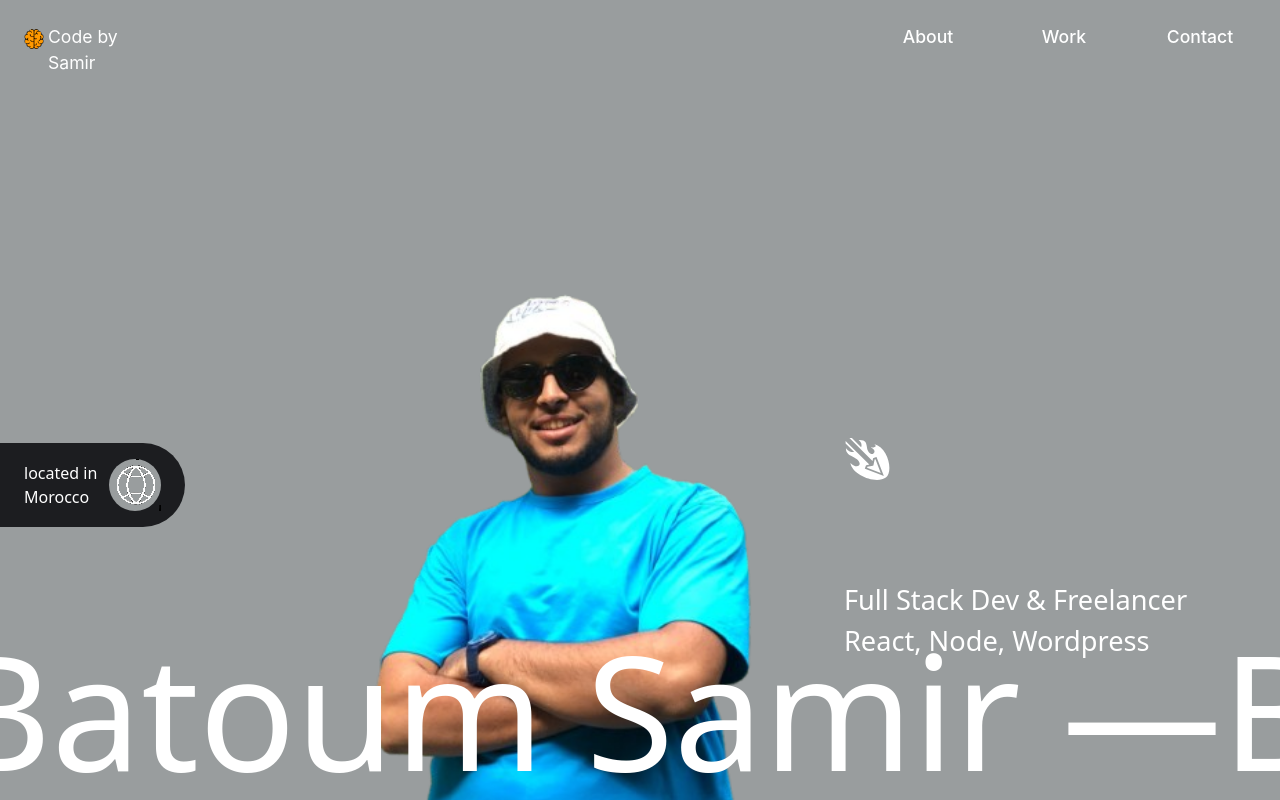
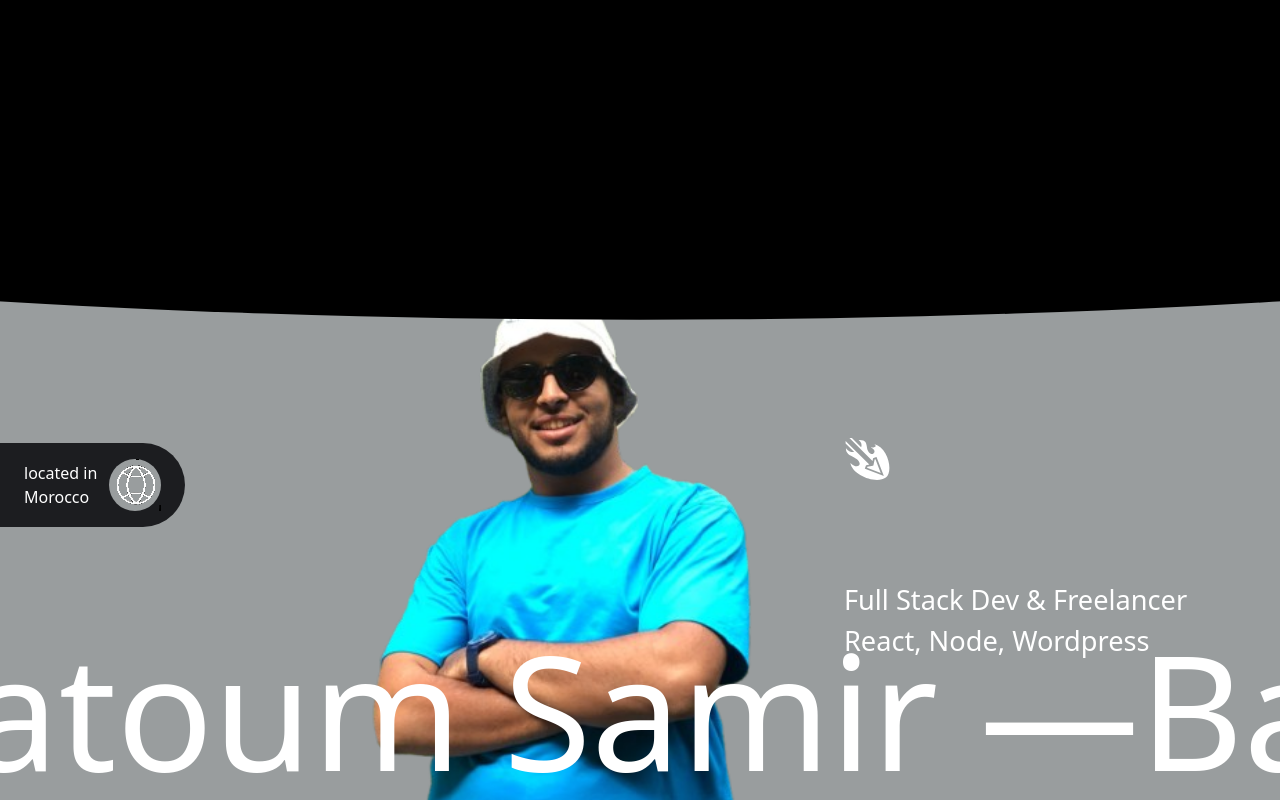
Before and after one commit to batoum0-code/my-current-portfolio, a React (Vite) app: page / in a window 1280 px wide. Shown: the top 800 px of the page. Built offline with nearby package versions, Linux system fonts and the light colour scheme.

Commit message:
12/08 bolshit

```diff
--- a/src/App.jsx
+++ b/src/App.jsx
@@ -44,7 +44,7 @@ function App() {
 
 
   return (
-    <div className='scroll-smooth'>
+    <div className='scroll-smooth bg-dark'>
       <>
         <Menu/>
         <Routes>
--- a/src/components/sections/Menu.jsx
+++ b/src/components/sections/Menu.jsx
@@ -235,7 +235,7 @@ const SlideMenu = () => {
 
 
                             {/* social media icons or titles depend on moode */}
-                            <div className=" md:pl-[1.7rem] md:pt-[11.2rem] pt-6">
+                            <div className=" md:pl-[1.7rem] md:pt-[8.2rem] pt-6">
                                 <h2 className="text-[.6rem] md:text-[.65rem] tracking-normal text-gray uppercase font-bold">Socials</h2>
                                 <ul className=" pt-3 flex gap-6 ">
                                     <li className="cursor-pointer"><SocialMediaTitle label='Awwwards' /></li>
--- /dev/null
+++ b/src/components/utils/PageEntrance.jsx
@@ -0,0 +1,44 @@
+// PageEntrance.jsx
+import { motion, AnimatePresence } from "framer-motion";
+
+export default function PageEntrance({ pageName, show, onComplete }) {
+  return (
+    <AnimatePresence>
+      {show && (
+        <motion.div
+          initial={{
+            y: "100%",
+            clipPath: "ellipse(150% 40% at 50% 100%)"
+          }}
+          animate={{
+            y: 0,
+            clipPath: "ellipse(150% 0% at 50% 0%)",
+            transition: { duration: 3, ease: "easeInOut" }
+          }}
+          exit={{
+            y: "-100%",
+            clipPath: "ellipse(150% 40% at 50% 0%)",
+            transition: {
+              duration: 3,
+              ease: "easeInOut",
+              // Animate clipPath first, then position
+              clipPath: { duration: 1.5 },
+              y: { delay: 1.5, duration: 1.5 }
+            }
+          }}
+          className="fixed inset-0 bg-black text-white flex items-center justify-center z-[9999]"
+          onAnimationComplete={onComplete}
+        >
+          <motion.h1
+            className="text-4xl font-bold"
+            initial={{ opacity: 0 }}
+            animate={{ opacity: 1, transition: { delay: 2.8 } }}
+            exit={{ opacity: 0 }}
+          >
+            {pageName}
+          </motion.h1>
+        </motion.div>
+      )}
+    </AnimatePresence>
+  );
+}
--- a/src/pages/Home.jsx
+++ b/src/pages/Home.jsx
@@ -1,16 +1,45 @@
+import { useState, useEffect } from "react";
+
 import Hero from "../components/sections/Hero";
 import ProfOfWork from "../components/sections/ProfOfWork";
 import VideoShowcase from "../components/sections/VideoShowCase";
 import Footer from '../components/sections/Footer';
+import PageEntrance from "../components/utils/PageEntrance";
 
 const Home = () => {
+
+    const [showOverlay, setShowOverlay] = useState(true);
+    const [entranceComplete, setEntranceComplete] = useState(false);
+
+    const handleAnimationComplete = () => {
+        if (showOverlay) {
+            // Entrance completed - start pause timer
+            setTimeout(() => {
+                setShowOverlay(false); // Triggers exit after 1s pause
+            }, 1000);
+            setEntranceComplete(true);
+        }
+    };
+
+
+
     return <div>
-        <Hero />
-        <ProfOfWork/>
-        <div className="hidden sm:block">
-            <VideoShowcase/>
-        </div>
-        <Footer/>
+
+        <PageEntrance
+            show={showOverlay}
+            onComplete={handleAnimationComplete}
+            pageName="Home"
+        />
+
+        {
+            !showOverlay && <>
+                <Hero />
+                <ProfOfWork />
+                <div className="hidden sm:block">
+                    <VideoShowcase />
+                </div>
+                <Footer /></>
+        }
     </div>;
 };
 
```
